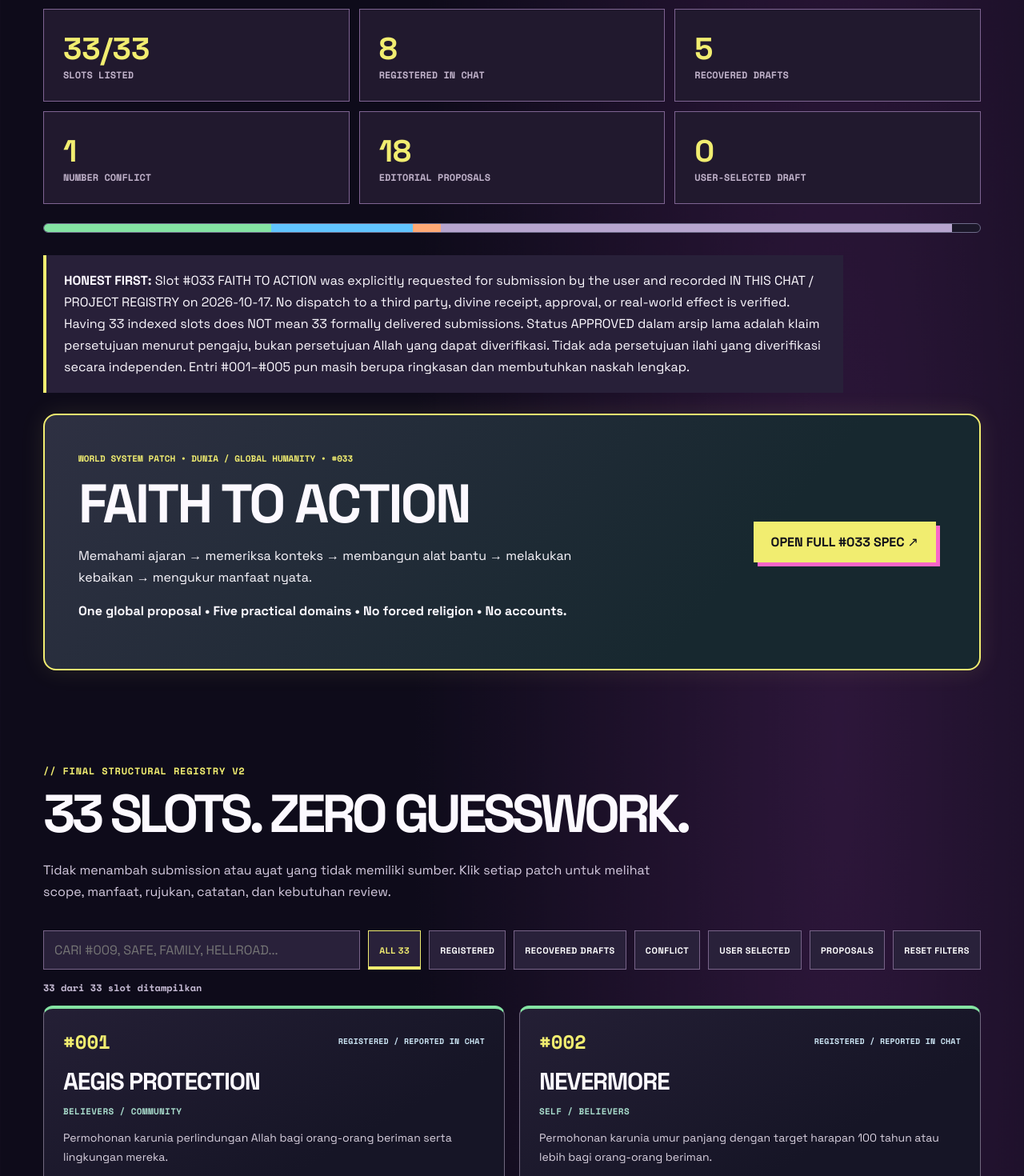
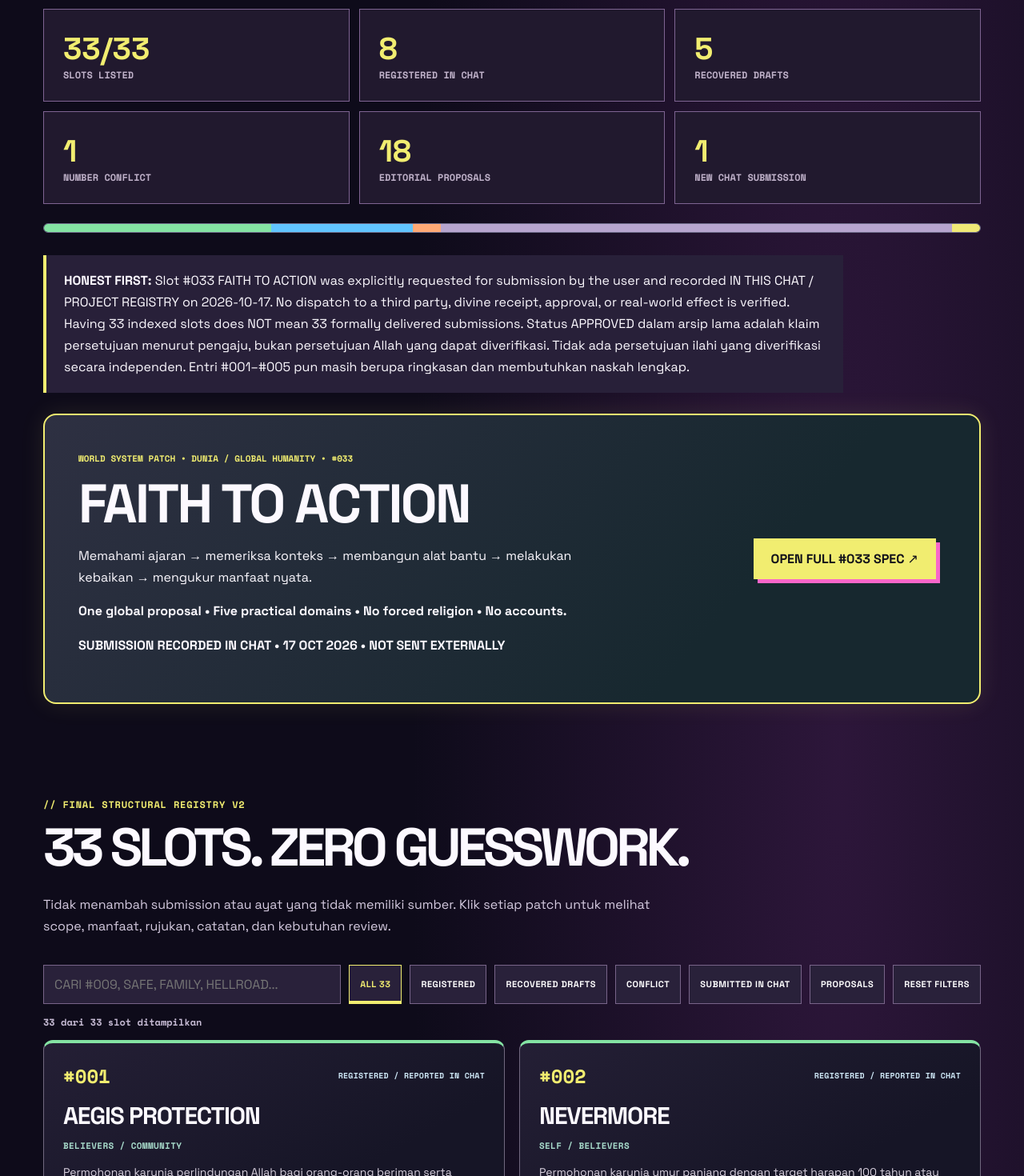
Before and after one commit to bjo163/moonwitness-xii-season-global-championships, a React (Vite) app: page /syafaat-status in a window 1280 px wide. Shown: the part 340-1810 px from the top of the page at 80% size. Built offline with nearby package versions, Linux system fonts and the light colour scheme.

Commit message:
Display #033 submit-in-chat status clearly in public Master 33 registry

```diff
--- a/src/pages/Syafaat.jsx
+++ b/src/pages/Syafaat.jsx
@@ -5,7 +5,7 @@ import {registryEntries,registrySummary,registryStatusLabels,registryNote,displa
 import {unnumberedReports,wildYouthReport} from '../data/bugSubmissions.ts';
 
 const reportLabel={approved:'APPROVED — PERSONAL REPORT ONLY',approved_with_condition:'CONDITIONAL APPROVAL — PERSONAL REPORT ONLY',submitted:'SUBMITTED IN CHAT — PERSONAL REPORT'};
-const options=[['all','ALL 33'],['registered','REGISTERED'],['recovered_draft','RECOVERED DRAFTS'],['number_conflict','CONFLICT'],['user_selected_draft','USER SELECTED'],['proposed','PROPOSALS']];
+const options=[['all','ALL 33'],['registered','REGISTERED'],['recovered_draft','RECOVERED DRAFTS'],['number_conflict','CONFLICT'],['user_submitted_in_chat','SUBMITTED IN CHAT'],['proposed','PROPOSALS']];
 export default function Syafaat(){
  const [filter,setFilter]=useState('all');
  const [q,setQ]=useState('');
@@ -18,18 +18,18 @@ export default function Syafaat(){
  <div><b>{registrySummary.recovered}</b> RECOVERED DRAFTS</div>
  <div><b>{registrySummary.conflicted}</b> NUMBER CONFLICT</div>
  <div><b>{registrySummary.proposed}</b> EDITORIAL PROPOSALS</div>
- <div><b>{registrySummary.selected}</b> USER-SELECTED DRAFT</div>
+ <div><b>{registrySummary.submittedInChat}</b> NEW CHAT SUBMISSION</div>
  </div>
  <div className="patch-meter" aria-label="Registry origin proportions">
   <div className="patch-meter-registered" style={{width:registrySummary.registered/registrySummary.target*100+'%'}} title="Registered"/>
   <div className="patch-meter-recovered" style={{width:registrySummary.recovered/registrySummary.target*100+'%'}} title="Recovered draft"/>
   <div className="patch-meter-conflict" style={{width:registrySummary.conflicted/registrySummary.target*100+'%'}} title="Number conflict"/>
   <div className="patch-meter-proposed" style={{width:registrySummary.proposed/registrySummary.target*100+'%'}} title="Proposed"/>
- <div className="patch-meter-selected" style={{width:registrySummary.selected/registrySummary.target*100+'%'}} title="User selected"/>
+ <div className="patch-meter-selected" style={{width:registrySummary.submittedInChat/registrySummary.target*100+'%'}} title="Submitted in chat"/>
  </div>
  <Notice><b>HONEST FIRST:</b> {registryNote} Status APPROVED dalam arsip lama adalah klaim persetujuan menurut pengaju, bukan persetujuan Allah yang dapat diverifikasi. Tidak ada persetujuan ilahi yang diverifikasi secara independen. Entri #001–#005 pun masih berupa ringkasan dan membutuhkan naskah lengkap.</Notice>
  <section className="patch-featured" aria-labelledby="patch-featured-title">
- <div><small>WORLD SYSTEM PATCH • DUNIA / GLOBAL HUMANITY • #033</small><h2 id="patch-featured-title">FAITH TO ACTION</h2><p>Memahami ajaran → memeriksa konteks → membangun alat bantu → melakukan kebaikan → mengukur manfaat nyata.</p><p><b>One global proposal • Five practical domains • No forced religion • No accounts.</b></p></div>
+ <div><small>WORLD SYSTEM PATCH • DUNIA / GLOBAL HUMANITY • #033</small><h2 id="patch-featured-title">FAITH TO ACTION</h2><p>Memahami ajaran → memeriksa konteks → membangun alat bantu → melakukan kebaikan → mengukur manfaat nyata.</p><p><b>One global proposal • Five practical domains • No forced religion • No accounts.</b></p><p><b>SUBMISSION RECORDED IN CHAT • 17 OCT 2026 • NOT SENT EXTERNALLY</b></p></div>
  <Link className="btn" to="/syafaat-status/033">OPEN FULL #033 SPEC ↗</Link>
  </section>
  <section className="section" id="master-register"><Head eyebrow="// FINAL STRUCTURAL REGISTRY V2" title="33 SLOTS. ZERO GUESSWORK." sub="Tidak menambah submission atau ayat yang tidak memiliki sumber. Klik setiap patch untuk melihat scope, manfaat, rujukan, catatan, dan kebutuhan review."/>
@@ -59,7 +59,7 @@ export default function Syafaat(){
   <Card><small>ADDITIONAL NARRATIVE NOTES</small><h3>UNNUMBERED / REVIEW QUEUE</h3>{unnumberedReports.map(e=><p key={e.id}><b>{e.title}</b> — {e.note}</p>)}<p><b>THE WRONG WAY / HELLROAD</b> remains a separate competing candidate for #014, preserved in its conflict card above, not relabelled as a confirmed submission.</p>{displacedPatchConcepts.map(x=><p key={x.archiveId}><b>{x.title} — ARCHIVED EDITORIAL CONCEPT</b> (formerly slot #{x.formerSlot}). {x.summary} This remains unnumbered after #033 was assigned to FAITH TO ACTION.</p>)}</Card></div>
  </section>
  <section className="section"><Head eyebrow="// KEEP THE SYSTEMS SEPARATE" title="NOT ALL 33s ARE THE SAME."/><div className="grid three">
- <Card><h3>33 BUG PATCH SLOTS</h3><p>8 laporan + 5 recovered drafts + 1 konflik + 18 proposal editorial + 1 draf #033 pilihan pengguna.</p></Card>
+ <Card><h3>33 BUG PATCH SLOTS</h3><p>8 laporan + 5 recovered drafts + 1 konflik + 18 proposal editorial + 1 pengajuan #033 tercatat melalui chat, bukan pengiriman eksternal.</p></Card>
  <Card><h3>33 ORIGINAL SELF AURA</h3><p>Latihan pribadi yang sudah ada di Paradise. Bukan daftar 33 Bug Patch.</p></Card>
  <Card><h3>100 AETHERION LEVELS</h3><p>33 level awal serta 67 level pembelajaran lanjutan dalam konsep dunia kreatif.</p></Card>
  </div><p><Link className="btn" to="/paradise">EXPLORE PARADISE LEVELS ↗</Link></p></section>
```
